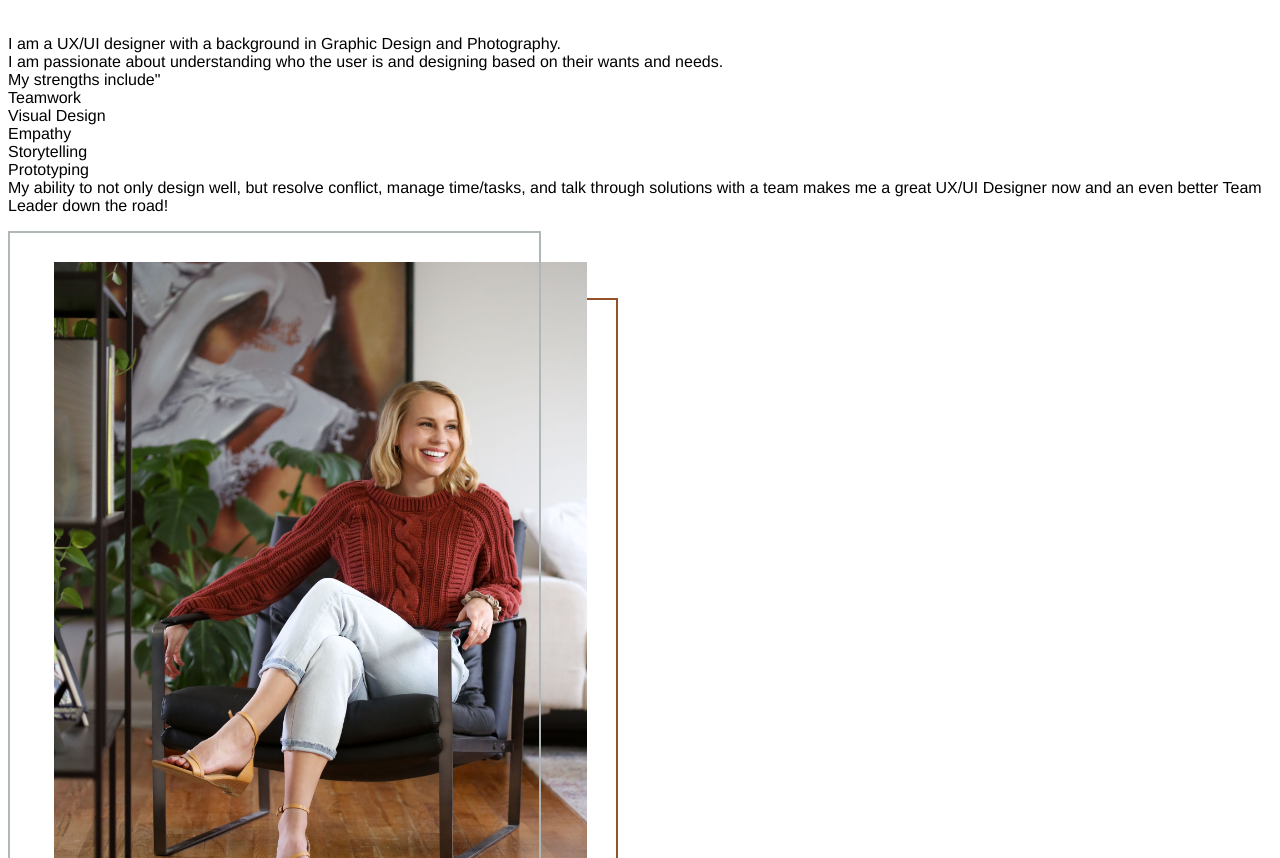
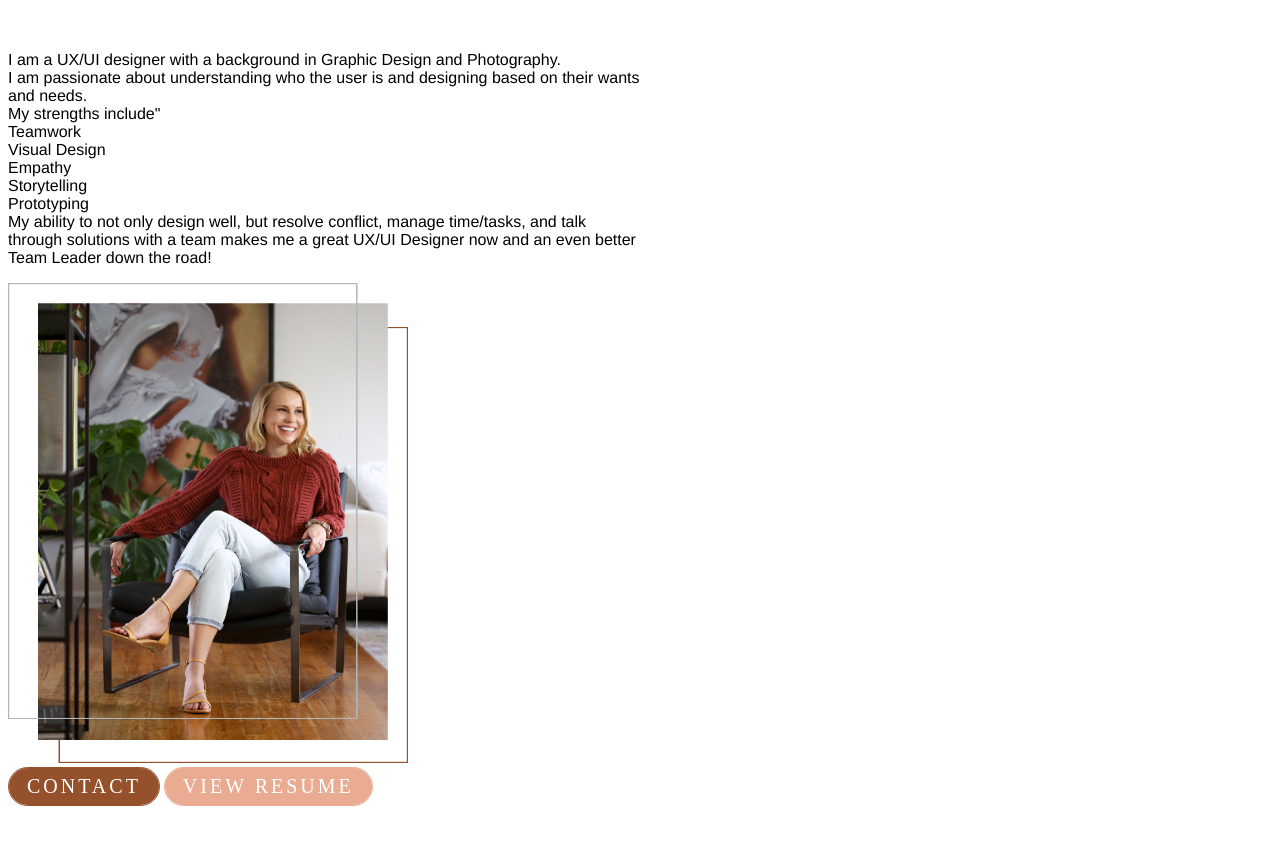
Before and after one commit to annieszarmach/UX_UI_HW_18, a plain HTML site: page index.html in a window 1280 px wide. Shown: the part 174-1032 px from the top of the page. Drawn offline with Linux system fonts and the light colour scheme.

Commit message:
some content styling

```diff
--- a/css/index.css
+++ b/css/index.css
@@ -155,3 +155,44 @@ h1{
         margin-top:-65px;
         margin-bottom:100px;
     }
+
+    #secondarybutton{
+        background: #E9AC92 0% 0% no-repeat padding-box;
+        border: 1px solid #E9AC92;
+        border-radius:48px;
+        font-family:avenir;
+        text-align: center;
+        letter-spacing:3px;
+        color:#ffffff;
+        text-transform:uppercase;
+        font-size:20px;
+        font-weight:book;
+        padding:7px 18px;
+    }
+
+    .heroimage{
+        width:400px;
+    }
+
+    .contentgrid{
+        display:grid;
+        grid-template-columns:1fr 1fr;
+        grid-template-rows:auto;
+        grid-template-areas:
+        'text image';
+    }
+
+    .text{
+        display:grid;
+        grid-area:text;
+        grid-column-start:1;
+        grid-column-end:2;
+
+    }
+
+    .heromage{
+        display:grid;
+        grid-area:image;
+        grid-column-start:2;
+        grid-column-end:3;
+    }
--- a/index.html
+++ b/index.html
@@ -20,7 +20,8 @@
     </div>
 </nav>
 
-<div>
+<div class="contentgrid">
+    <div class="text">
         <p>
             I am a UX/UI designer with a background in Graphic Design and Photography.
             <br>I am passionate about understanding who the user is and designing based on their wants and needs.
@@ -33,8 +34,9 @@
             <br>My ability to not only design well, but resolve conflict, manage time/tasks, and talk through solutions with a team makes me a great UX/UI Designer now and an even better Team Leader down the road!
         </p>
     </div>
-<div>
-    <img src="images/home/myphoto.png">
+</div>
+<div class="image">
+    <img src="images/home/myphoto.png" class="heroimage">
 </div>
 <div>
     <button class="button">Contact</button>
```
Lines whose indentation alone changed are shown as unchanged.
